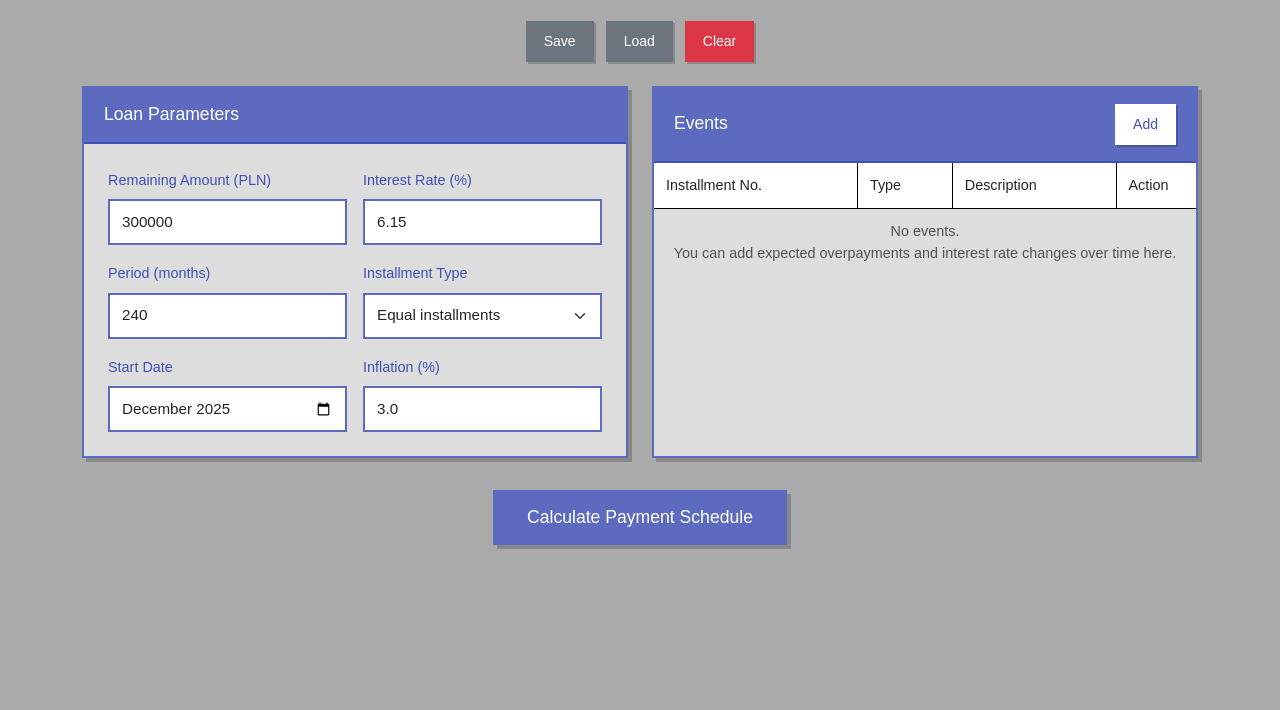
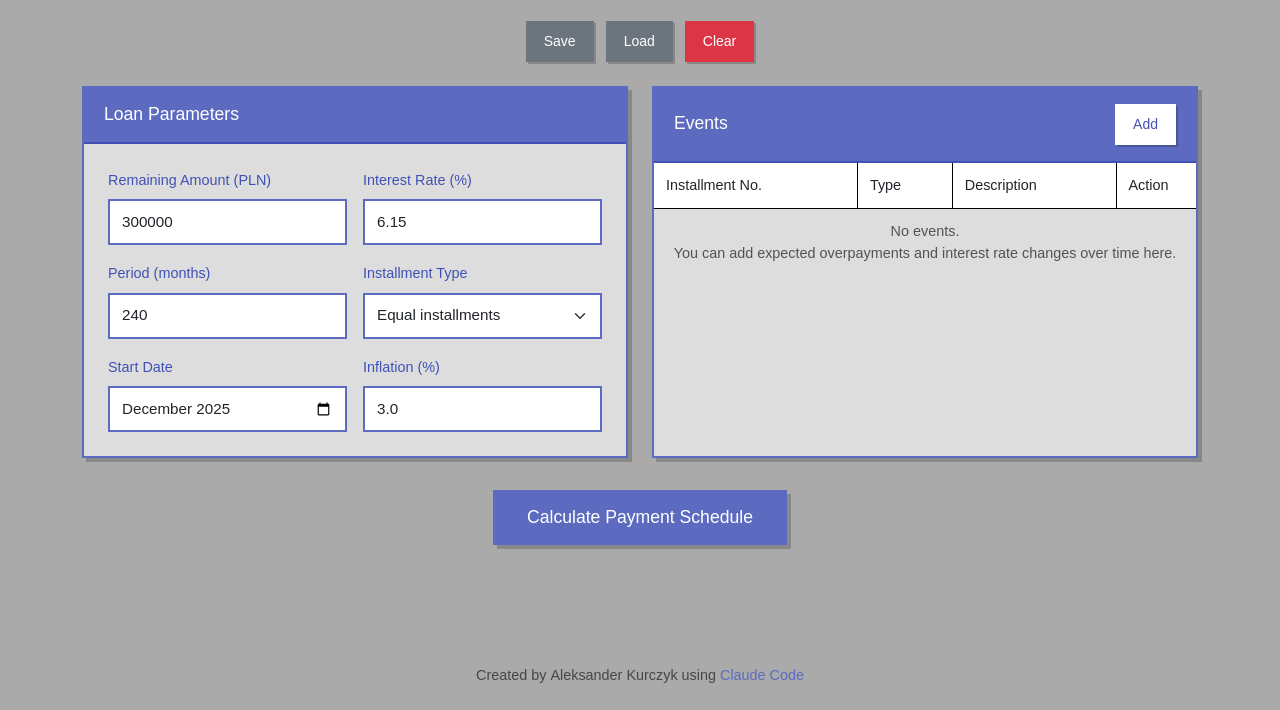
Before and after one commit to akurczyk/mortgage_calculator, a website: page index.html in a window 1280 px wide. Shown: the part 192-902 px from the top of the page. Before the commit the page ends 800 px from the top, so only its background shows below. Drawn offline with nearby package versions, Linux system fonts and the light colour scheme.

Commit message:
Polishing

```diff
--- a/index.html
+++ b/index.html
@@ -289,6 +289,14 @@
         </div>
     </div>
 
+    <!-- Footer -->
+    <footer class="container text-center py-4 mt-5">
+        <div class="text-muted" style="font-size: 0.9rem;">
+            Created by <strong>Aleksander Kurczyk</strong> using
+            <a href="https://claude.com/claude-code" target="_blank" rel="noopener noreferrer" style="color: var(--primary-color); text-decoration: none;">Claude Code</a>
+        </div>
+    </footer>
+
     <script src="https://cdn.jsdelivr.net/npm/bootstrap@5.3.0/dist/js/bootstrap.bundle.min.js"></script>
     <script src="script.js"></script>
 </body>
--- a/package.json
+++ b/package.json
@@ -19,7 +19,7 @@
     "loan",
     "finance"
   ],
-  "author": "",
+  "author": "Aleksander Kurczyk",
   "license": "MIT",
   "devDependencies": {
     "@playwright/test": "^1.40.0",
```
Also changed, not shown: README.md.
